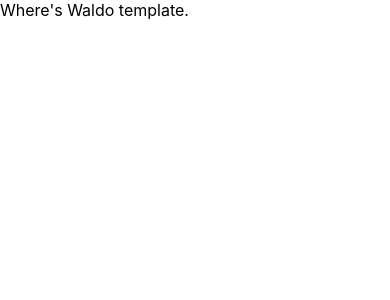
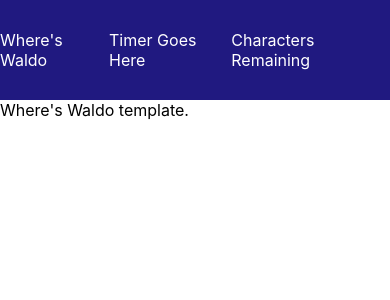
Before and after one commit to benzelcurry/wheres-waldo, a React (Create React App) app: page / in a window 390 px wide. Shown: the top 300 px of the page. Built offline with nearby package versions, Linux system fonts and the light colour scheme.

Commit message:
Begin making header

```diff
--- /dev/null
+++ b/public/404.html
@@ -0,0 +1,33 @@
+<!DOCTYPE html>
+<html>
+  <head>
+    <meta charset="utf-8">
+    <meta name="viewport" content="width=device-width, initial-scale=1">
+    <title>Page Not Found</title>
+
+    <style media="screen">
+      body { background: #ECEFF1; color: rgba(0,0,0,0.87); font-family: Roboto, Helvetica, Arial, sans-serif; margin: 0; padding: 0; }
+      #message { background: white; max-width: 360px; margin: 100px auto 16px; padding: 32px 24px 16px; border-radius: 3px; }
+      #message h3 { color: #888; font-weight: normal; font-size: 16px; margin: 16px 0 12px; }
+      #message h2 { color: #ffa100; font-weight: bold; font-size: 16px; margin: 0 0 8px; }
+      #message h1 { font-size: 22px; font-weight: 300; color: rgba(0,0,0,0.6); margin: 0 0 16px;}
+      #message p { line-height: 140%; margin: 16px 0 24px; font-size: 14px; }
+      #message a { display: block; text-align: center; background: #039be5; text-transform: uppercase; text-decoration: none; color: white; padding: 16px; border-radius: 4px; }
+      #message, #message a { box-shadow: 0 1px 3px rgba(0,0,0,0.12), 0 1px 2px rgba(0,0,0,0.24); }
+      #load { color: rgba(0,0,0,0.4); text-align: center; font-size: 13px; }
+      @media (max-width: 600px) {
+        body, #message { margin-top: 0; background: white; box-shadow: none; }
+        body { border-top: 16px solid #ffa100; }
+      }
+    </style>
+  </head>
+  <body>
+    <div id="message">
+      <h2>404</h2>
+      <h1>Page Not Found</h1>
+      <p>The specified file was not found on this website. Please check the URL for mistakes and try again.</p>
+      <h3>Why am I seeing this?</h3>
+      <p>This page was generated by the Firebase Command-Line Interface. To modify it, edit the <code>404.html</code> file in your project's configured <code>public</code> directory.</p>
+    </div>
+  </body>
+</html>
--- a/src/App.js
+++ b/src/components/App.js
@@ -1,8 +1,11 @@
 import React from 'react';
+import Header from './Header';
 
+// RUN `NPM RUN BUILD` TO PUSH CHANGES TO FIREBASE
 const App = () => {
   return (
     <div>
+      <Header />
       Where's Waldo template.
     </div>
   );
--- /dev/null
+++ b/src/components/Header.js
@@ -0,0 +1,14 @@
+import React from 'react';
+import '../stylesheets/Header.css';
+
+const Header = () => {
+  return (
+    <div className='header-container'>
+      <div className="home-btn">Where's Waldo</div>
+      <div className="timer">Timer Goes Here</div>
+      <div className="remaining">Characters Remaining</div>
+    </div>
+  );
+};
+
+export default Header;
--- a/src/index.css
+++ b/src/index.css
@@ -1,4 +1,5 @@
 body {
+  display: grid;
   margin: 0;
   font-family: -apple-system, BlinkMacSystemFont, 'Segoe UI', 'Roboto', 'Oxygen',
     'Ubuntu', 'Cantarell', 'Fira Sans', 'Droid Sans', 'Helvetica Neue',
--- a/src/index.js
+++ b/src/index.js
@@ -1,8 +1,7 @@
 import React from 'react';
 import ReactDOM from 'react-dom/client';
 import './index.css';
-import App from './App';
-import reportWebVitals from './reportWebVitals';
+import App from './components/App';
 
 const root = ReactDOM.createRoot(document.getElementById('root'));
 root.render(
@@ -10,8 +9,3 @@
     <App />
   </React.StrictMode>
 );
-
-// If you want to start measuring performance in your app, pass a function
-// to log results (for example: reportWebVitals(console.log))
-// or send to an analytics endpoint. Learn more: https://bit.ly/CRA-vitals
-reportWebVitals();
--- /dev/null
+++ b/src/stylesheets/Header.css
@@ -0,0 +1,8 @@
+.header-container {
+  display: flex;
+  justify-content: space-around;
+  align-items: center;
+  height: 100px;
+  background-color: rgb(32, 25, 128);
+  color: white;
+}
```
Also changed, not shown: package.json (+5 -2 lines), firebase.json (added), 2 other files (tests, documents, lock files or other folders).
